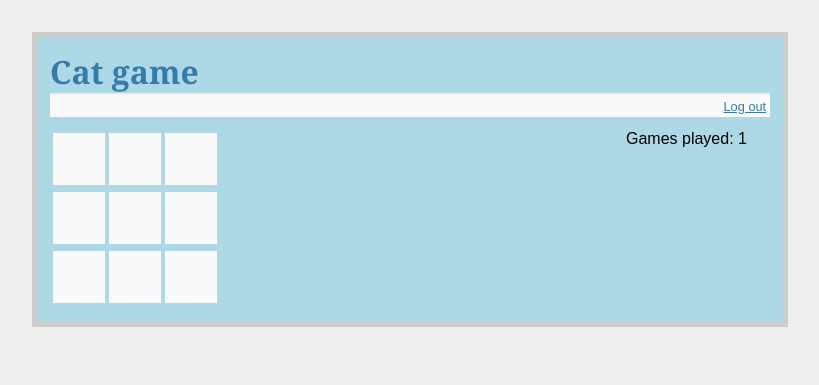
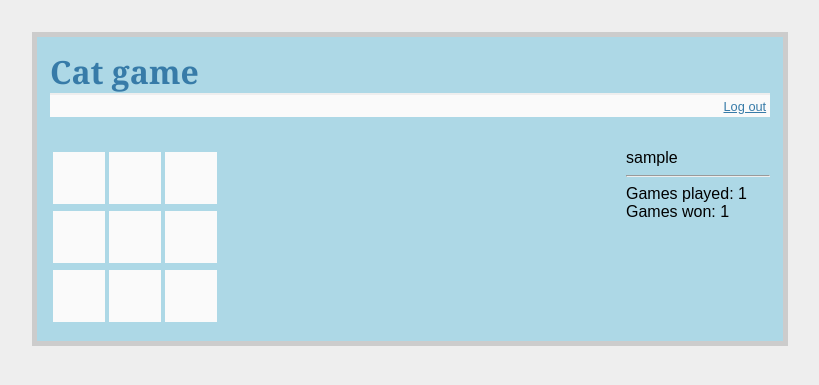
Before and after one commit to KovalKt/cat_test_game, a Flask app: page /game in a window 1280 px wide. Shown: the top 385 px of the page, without its empty margins (230-1049 px from the left). Run offline with Flask 2, Linux system fonts and the light colour scheme; a user stored in the database is signed in; tables that the repository leaves empty hold one stand-in row (values such as "Sample post"); parts of the project's set-up code (start-up, migrations or seed data) failed here and were passed over; some libraries are stand-ins or nearby versions.

Commit message:
Add info about won games

```diff
--- a/cat_game/models.py
+++ b/cat_game/models.py
@@ -9,6 +9,7 @@ class User(db.Model):
     email = db.Column(db.String(80), nullable=False)
     password = db.Column(db.String(32), nullable=False)
     games_played = db.Column(db.Integer, default=0)
+    games_won = db.Column(db.Integer, default=0)
     authenticated = db.Column(db.Boolean, default=False)
 
     def __init__(self, name, email, password, games_played):
@@ -16,6 +17,7 @@ class User(db.Model):
         self.email = email
         self.password = password
         self.games_played = games_played
+        self.games_won = 0
         self.authenticated = False
 
     def __repr__(self):
--- a/cat_game/static/style.css
+++ b/cat_game/static/style.css
@@ -16,7 +16,7 @@ h2              { font-size: 1.2em; }
 .cell           { border: none; background-color: #fafafa;
                   text-align: center; width: 52px; height: 52px;}
 .sidebar        { width: 20%; right: 0; position: absolute; }
-.content        { position: relative; width: 100%; }
+.content        { position: relative; width: 100%; margin-top: 2em; }
 .start-btn      { background-color: #008CBA; border-radius: 4em; }
 
 #game           { width: 80%; align-content: center; }
--- a/cat_game/templates/game_play.html
+++ b/cat_game/templates/game_play.html
@@ -1,7 +1,16 @@
 {% extends "layout.html" %}
 {% block body %}
   <div class="content">
-    <div class="sidebar">Games played: {{ user.games_played }}</div>
+    <div class="sidebar">
+      <div>{{ user.username }}</div>
+      <hr/>
+      <div>
+        Games played: {{ user.games_played }}
+      </div>
+      <div>
+        Games won: {{ user.games_won }}
+      </div>
+    </div>
 
     <div id="game">
       <table>
--- a/cat_game/views.py
+++ b/cat_game/views.py
@@ -4,7 +4,7 @@ from flask_login import login_user, logout_user, current_user, login_required
 from . import app, db, login_manager
 from .models import User
 from .forms import LoginForm, RegisterForm, SettingsForm
-from .helper import get_computer_move, check_winner, USER_SIGN, COMPUTER_SIGN
+from .helper import get_computer_move, check_winner
 
 BOARD_SIZE = 3
 USER_SIGN = 'O'
@@ -55,6 +55,7 @@ def game():
             if winner == USER_SIGN:
                 user = current_user
                 user.games_played += 1
+                user.games_won += 1
                 db.session.add(user)
                 db.session.commit()
             return jsonify({
```
